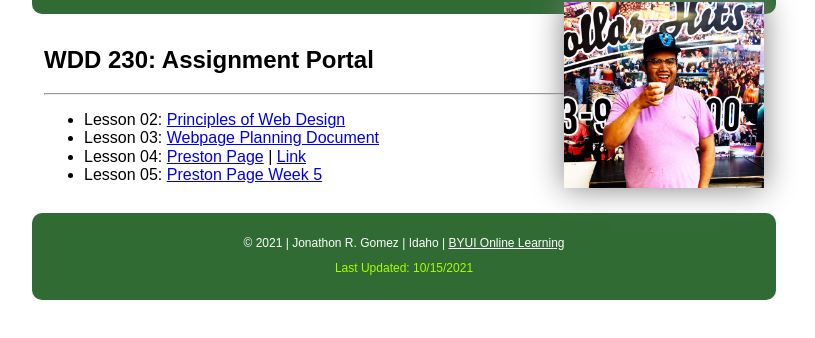
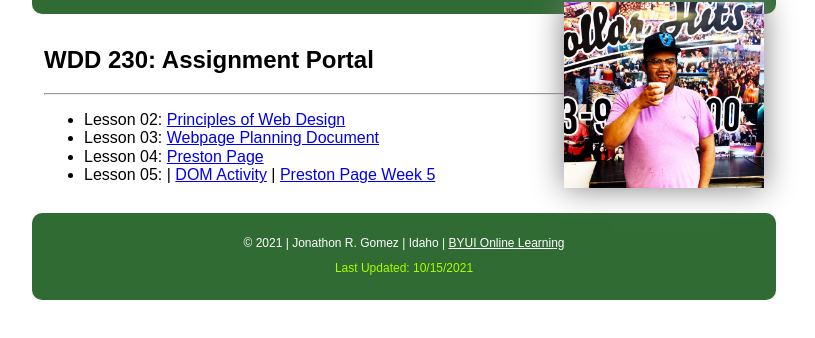
Before and after one commit to gomez3377/wdd230, a plain HTML site: page index.html in a window 1280 px wide. Shown: the part 110-448 px from the top of the page, without its empty margins (236-1051 px from the left). Drawn offline with Linux system fonts and the light colour scheme.

Commit message:
thursday

```diff
--- a/index.html
+++ b/index.html
@@ -25,8 +25,8 @@
     <ul>
       <li>Lesson 02: <a href="Lesson02/lesson02.html">Principles of Web Design</a></li>
       <li>Lesson 03: <a href="lesson3/index.html">Webpage Planning Document</a></li>
-      <li>Lesson 04: <a href="lesson4/preston-4.html">Preston Page</a> | <a href="http://">Link</a></li>
-      <li>Lesson 05: <a href="lesson5/preston-5.html">Preston Page Week 5</a></li>
+      <li>Lesson 04: <a href="lesson4/preston-4.html">Preston Page</a>
+      <li>Lesson 05: | <a href="lesson5/bom.html">DOM Activity</a> | <a href="lesson5/preston-5.html">Preston Page Week 5</a></li>
     </ul>
     </main>
     <footer>
```
